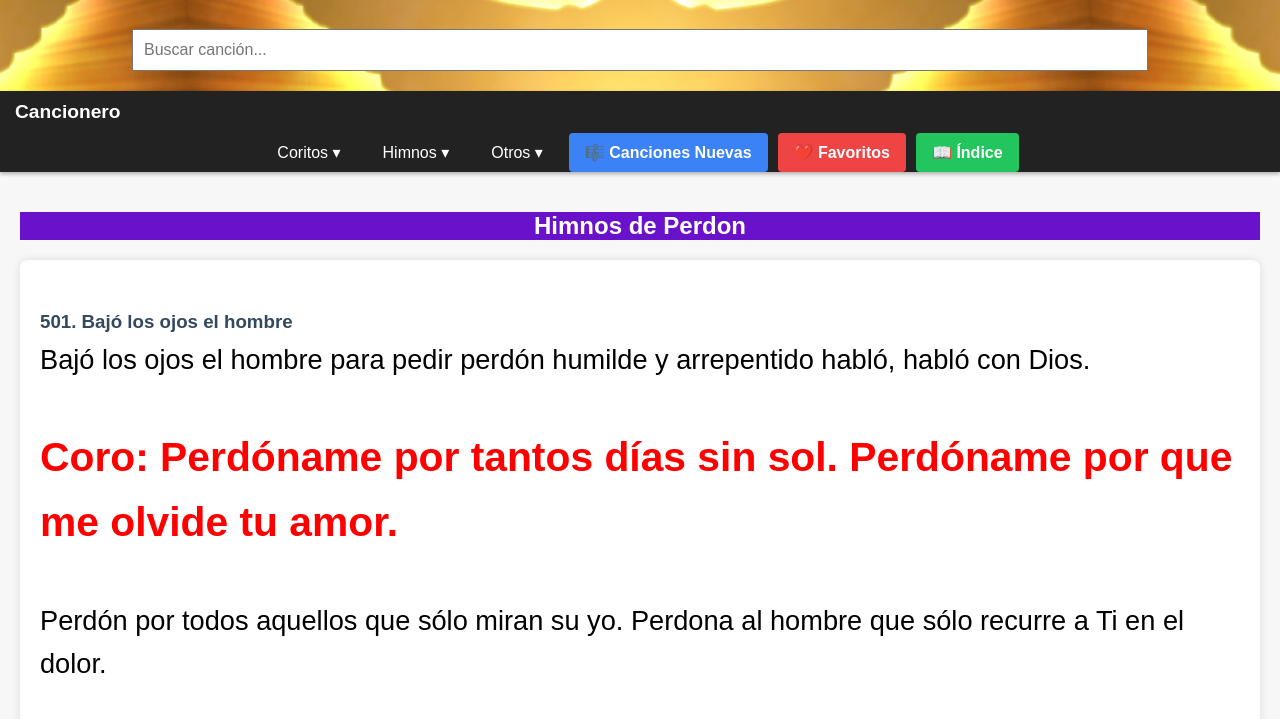
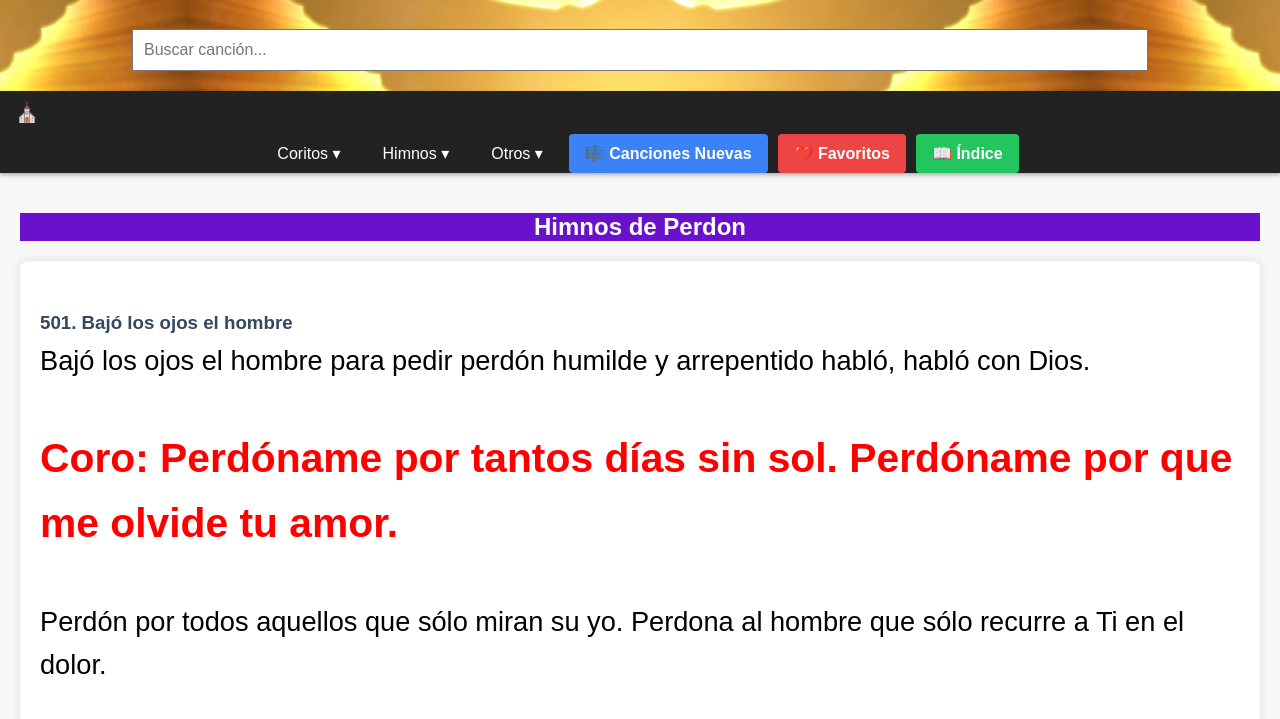
Before and after one commit to ImeEspirituSanto/cancioneroime, a plain HTML site: page perdon.html in a window 1280 px wide. Shown: the part 81-800 px from the top of the page. Drawn offline with Linux system fonts and the light colour scheme.

Commit message:
Update perdon.html

```diff
--- a/perdon.html
+++ b/perdon.html
@@ -16,7 +16,7 @@
     <nav class="navbar">
   <div class="nav-header">
     <button class="nav-toggle" id="navToggle">☰</button>
-    <span class="nav-title">Cancionero</span>
+    <span class="nav-title">⛪</span>
   </div>
 
   <ul class="menu" id="navMenu">
```
